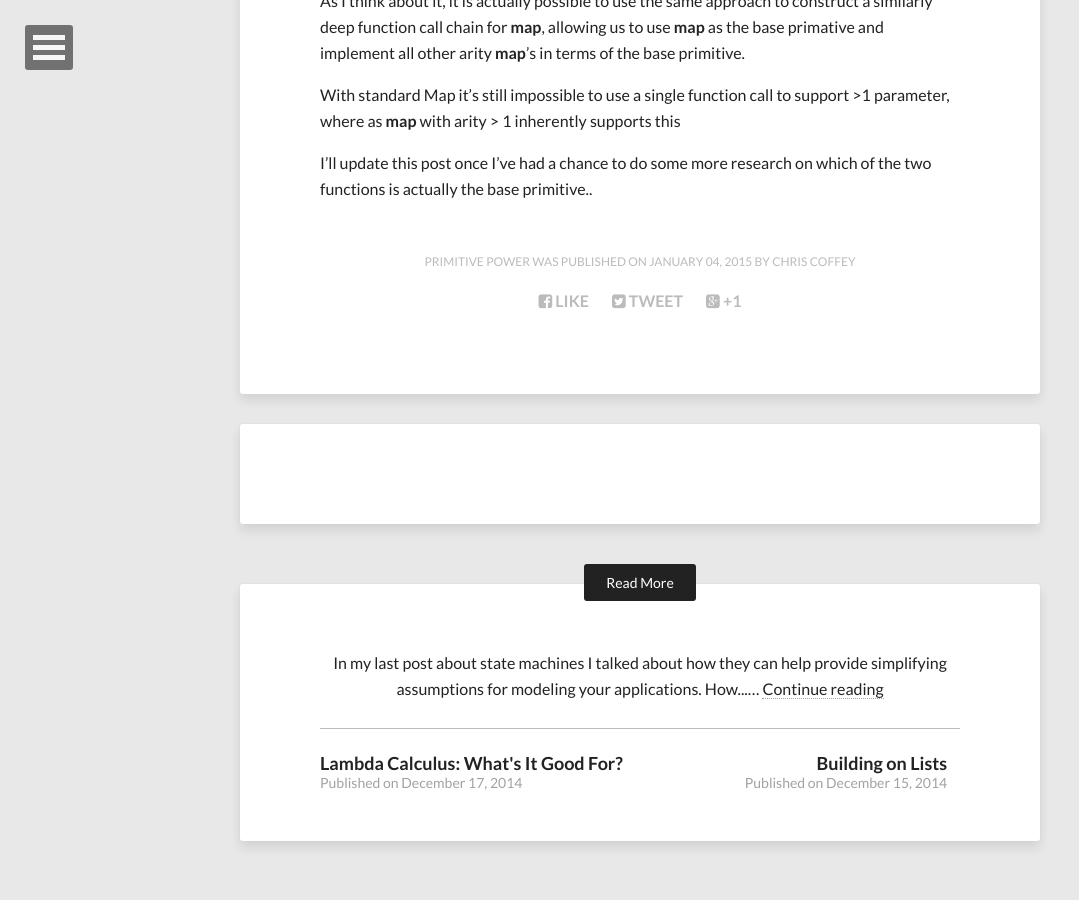
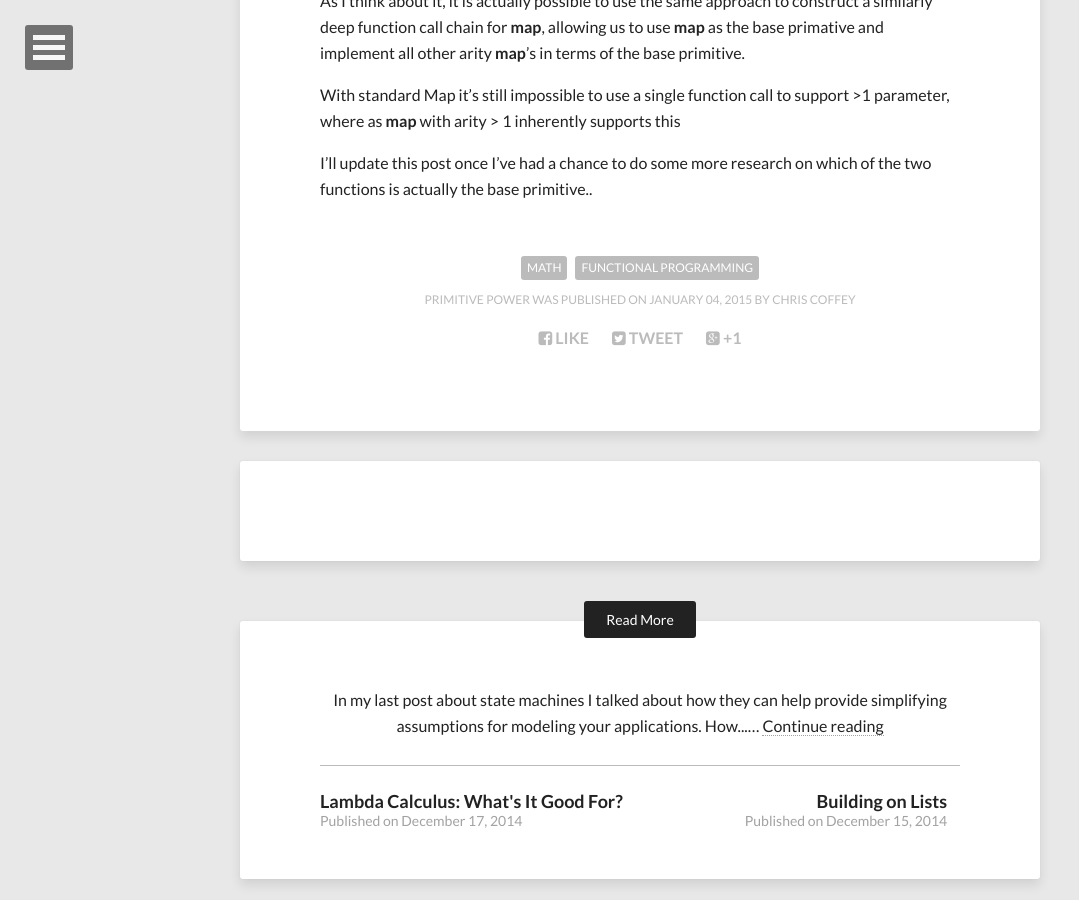
Before and after one commit to combinatorist/ChrisCoffey.github.io, a Jekyll site: the page built from _posts/math/2015-01-04-primitive-power.md, in a window 1280 px wide and 900 px high, scrolled down 1649 px. Shown: the whole window, without its empty margins (0-1079 px from the left). Built offline with Jekyll 4.4.1, drawn with Linux system fonts in a browser that asks for light colours; nearby versions of some CDN libraries; comment, search, counter and statistics services are not loaded; a file with an impossible date is left out.

Commit message:
add tags for prim powers

```diff
--- a/_posts/math/2015-01-04-primitive-power.md
+++ b/_posts/math/2015-01-04-primitive-power.md
@@ -4,7 +4,7 @@ title: "Primitive Power"
 modified:
 categories: math
 description:
-tags: []
+tags: [math, functional programming]
 image:
   feature:
   credit:
```
